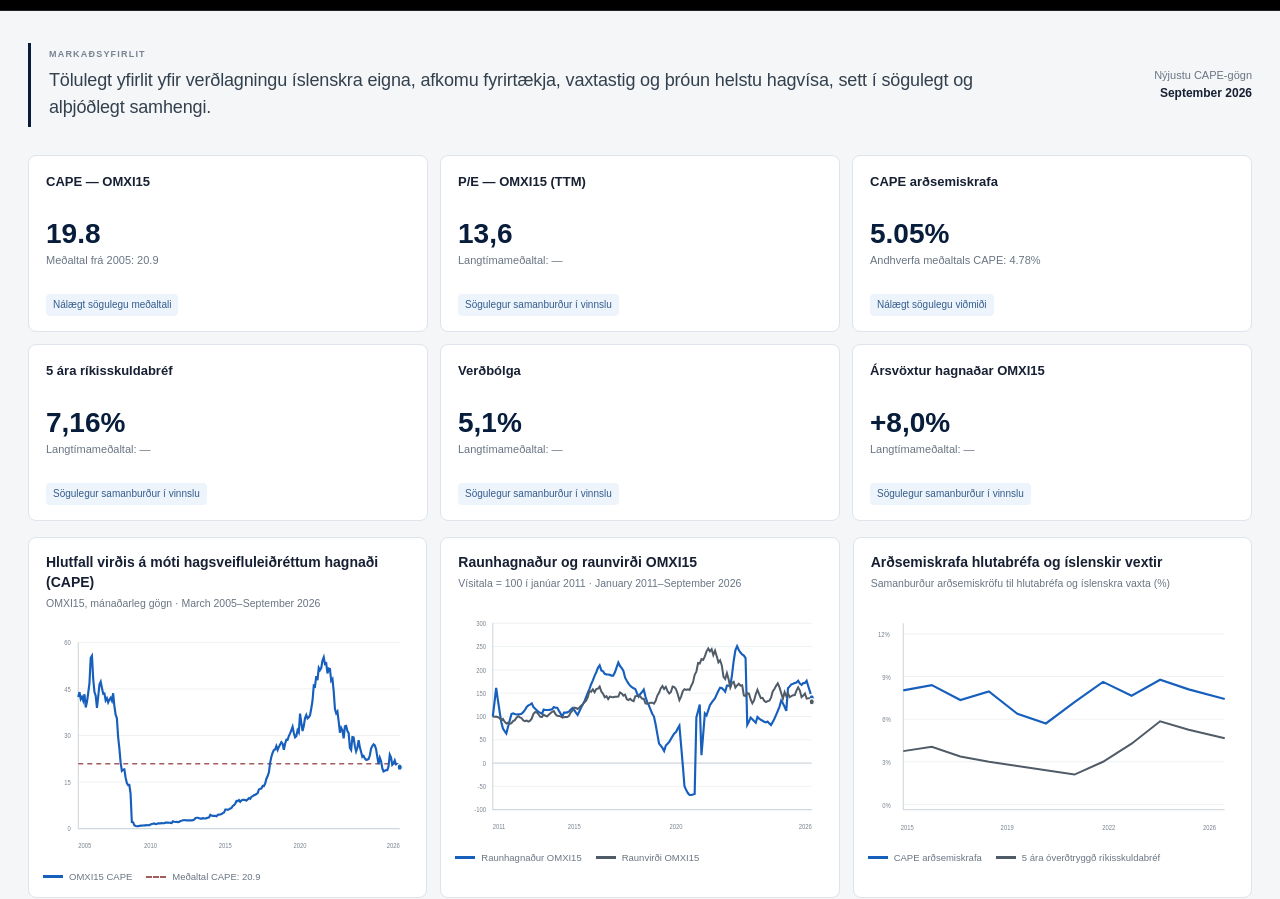
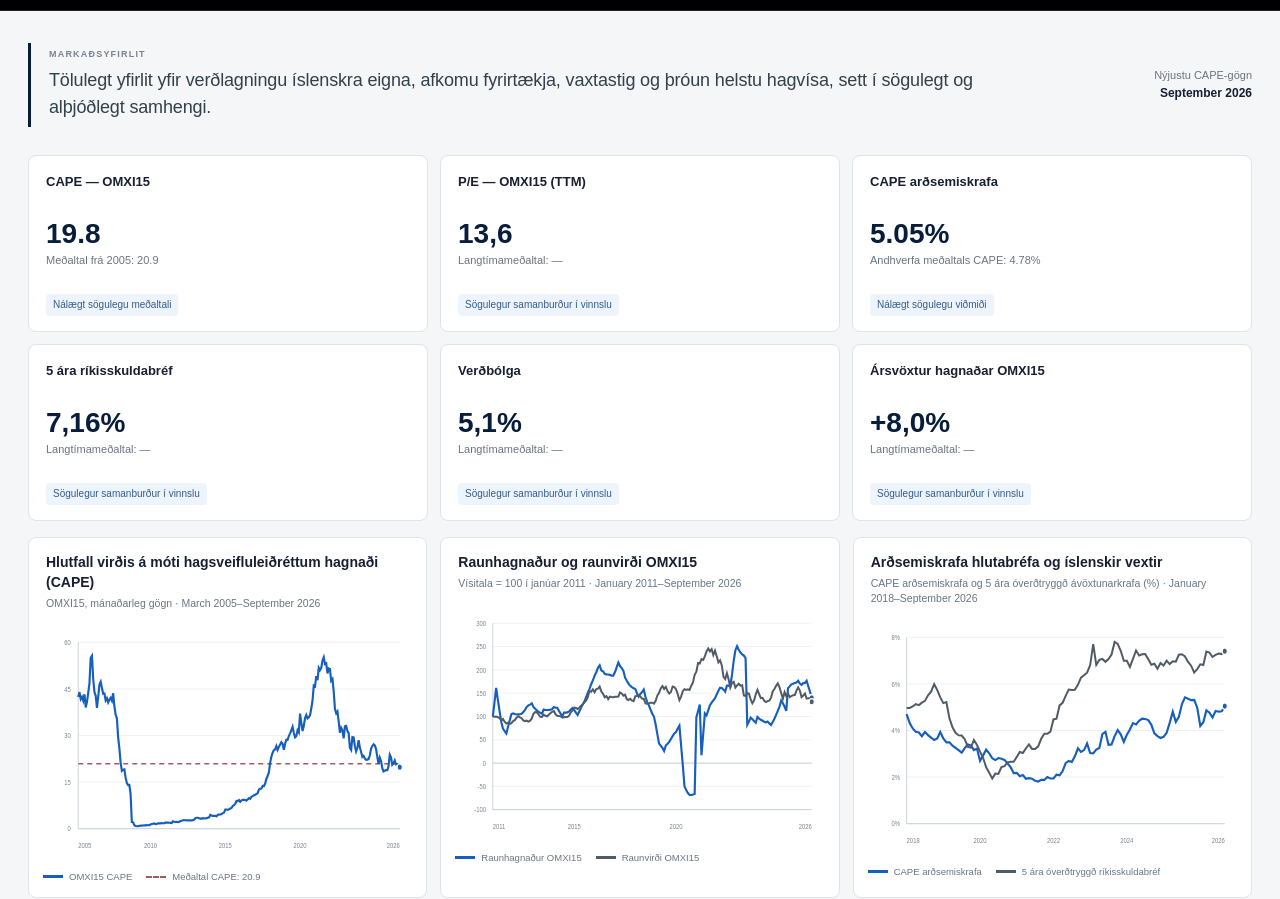
Before and after one commit to BrynjarOlafsson/iceland-market-monitor, a plain HTML site: page index.html in a window 1280 px wide. Shown: the part 72-971 px from the top of the page. Drawn offline with Linux system fonts and the light colour scheme.

Commit message:
Connect Treasury yield comparison chart to CSV
Connect Treasury yield comparison chart to CSV

```diff
--- a/index.html
+++ b/index.html
@@ -1271,99 +1271,33 @@
         </article>
 
 
-        <!-- RETURN REQUIREMENT VS RATES -->
+        <!-- CAPE EARNINGS YIELD AND NON-INDEXED 5-YEAR TREASURY YIELD -->
 
         <article class="panel">
-
             <div class="panel-header">
-                <h2 class="panel-title">
-                    Arðsemiskrafa hlutabréfa og íslenskir vextir
-                </h2>
-
-                <p class="panel-subtitle">
-                    Samanburður arðsemiskröfu til hlutabréfa og íslenskra vaxta (%)
+                <h2 class="panel-title">Arðsemiskrafa hlutabréfa og íslenskir vextir</h2>
+                <p class="panel-subtitle" id="ratesChartSubtitle">
+                    CAPE arðsemiskrafa og 5 ára óverðtryggð ávöxtunarkrafa (%) · Sæki gögn…
                 </p>
             </div>
-
             <div class="chart-body">
-
                 <div class="chart-wrap">
-
-                    <svg
-                        class="chart-svg"
-                        viewBox="0 0 440 230"
-                        preserveAspectRatio="none">
-
-                        <line class="grid-line" x1="42" y1="30" x2="425" y2="30"/>
-                        <line class="grid-line" x1="42" y1="70" x2="425" y2="70"/>
-                        <line class="grid-line" x1="42" y1="110" x2="425" y2="110"/>
-                        <line class="grid-line" x1="42" y1="150" x2="425" y2="150"/>
-                        <line class="grid-line" x1="42" y1="190" x2="425" y2="190"/>
-
-                        <line class="axis-line" x1="42" y1="20" x2="42" y2="195"/>
-                        <line class="axis-line" x1="42" y1="195" x2="425" y2="195"/>
-
-                        <text class="axis-text" x="17" y="193">0%</text>
-                        <text class="axis-text" x="17" y="153">3%</text>
-                        <text class="axis-text" x="17" y="113">6%</text>
-                        <text class="axis-text" x="17" y="73">9%</text>
-                        <text class="axis-text" x="12" y="33">12%</text>
-
-                        <polyline
-                            class="series-blue"
-                            points="
-                            42,83
-                            76,78
-                            110,92
-                            144,84
-                            178,105
-                            212,114
-                            246,94
-                            280,75
-                            314,88
-                            348,73
-                            382,82
-                            425,91"/>
-
-                        <polyline
-                            class="series-slate"
-                            points="
-                            42,140
-                            76,136
-                            110,145
-                            144,150
-                            178,154
-                            212,158
-                            246,162
-                            280,150
-                            314,133
-                            348,112
-                            382,120
-                            425,128"/>
-
-                        <text class="axis-text" x="39" y="214">2015</text>
-                        <text class="axis-text" x="158" y="214">2019</text>
-                        <text class="axis-text" x="279" y="214">2022</text>
-                        <text class="axis-text" x="399" y="214">2026</text>
-
+                    <svg class="chart-svg" id="ratesHistoryChart"
+                         viewBox="0 0 440 230" preserveAspectRatio="none"
+                         role="img" aria-label="CAPE arðsemiskrafa og ávöxtunarkrafa 5 ára óverðtryggðra ríkisskuldabréfa">
                     </svg>
-
                 </div>
-
                 <div class="legend">
                     <div class="legend-item">
                         <span class="legend-swatch"></span>
                         CAPE arðsemiskrafa
                     </div>
-
                     <div class="legend-item">
                         <span class="legend-swatch slate"></span>
                         5 ára óverðtryggð ríkisskuldabréf
                     </div>
                 </div>
-
-            </div>
-
+            </div>
         </article>
 
     </section>
@@ -1794,11 +1728,11 @@
 
 
     <div class="prototype-note">
-        <strong>Útgáfa 0.2 — CAPE gagnatenging:</strong>
-        OMXI15 CAPE, afleidd CAPE-arðsemiskrafa, söguleg viðmið, CAPE-línurit og tengdar
-        athuganir byggjast nú á market_data.csv. Önnur KPI-gildi, sumar
-        samanburðartölur og línurit eru enn frumgerð og verða tengd
-        gagnaskránni í næstu áföngum.
+        <strong>Útgáfa 0.2 — gagnatenging:</strong>
+        OMXI15 CAPE, afleidd CAPE-arðsemiskrafa, söguleg viðmið, tengdar
+        athuganir og öll þrjú aðallínuritin byggjast nú á market_data.csv.
+        Önnur KPI-gildi og sumar samanburðartölur eru enn frumgerð og verða
+        tengd gagnaskránni í næstu áföngum.
     </div>
 
 </main>
@@ -2061,6 +1995,119 @@
         `Janúar 2011 er 100. Raunhagnaður ${latest.earnings.toFixed(1)}, ` +
         `raunvirði ${latest.index.toFixed(1)}.`);
     return { first: history[0].month, last: latest.month, count: history.length };
+}
+
+
+/* Comparison chart: same monthly CSV, no smoothing or interpolating missing data.
+   The 2018-onward default avoids the extreme post-crisis reciprocal CAPE values
+   obscuring the economically relevant recent interest-rate comparison. */
+function renderRatesHistoryChart(rows) {
+    const svg = document.getElementById('ratesHistoryChart');
+    if (!svg) return null;
+    const ns = 'http://www.w3.org/2000/svg';
+    const startMonth = '2018-01';
+    const validMonths = /^\d{4}-(0[1-9]|1[0-2])$/;
+    const history = rows.filter(row => row.month >= startMonth && validMonths.test(row.month) &&
+        ((Number.isFinite(row.cape) && row.cape > 0) ||
+         Number.isFinite(row.bondYield)));
+    history.sort((a, b) => a.month.localeCompare(b.month));
+    if (history.length < 2) throw new Error('Not enough valid rate comparison observations');
+    if (new Set(history.map(row => row.month)).size !== history.length) {
+        throw new Error('Duplicate months in rates history');
+    }
+
+    const series = history.map(row => ({
+        month: row.month,
+        capeYield: Number.isFinite(row.cape) && row.cape > 0 ? 100 / row.cape : NaN,
+        bondYield: Number.isFinite(row.bondYield) ? 100 * row.bondYield : NaN
+    }));
+    const capePoints = series.filter(row => Number.isFinite(row.capeYield));
+    const bondPoints = series.filter(row => Number.isFinite(row.bondYield));
+    if (capePoints.length < 2 || bondPoints.length < 2) {
+        throw new Error('Both yield series must have at least two observations');
+    }
+    const values = series.flatMap(row => [row.capeYield, row.bondYield])
+        .filter(Number.isFinite);
+    // Use a zero baseline with clean 2-percentage-point ticks for comparability.
+    const minY = Math.min(0, Math.floor(Math.min(...values) / 2) * 2);
+    const maxY = Math.max(2, Math.ceil(Math.max(...values) / 2) * 2);
+    const b = { left: 46, right: 425, top: 20, bottom: 195 };
+    const serial = month => Number(month.slice(0, 4)) * 12 + Number(month.slice(5, 7));
+    const first = serial(series[0].month);
+    const last = serial(series[series.length - 1].month);
+    const x = month => b.left + (serial(month) - first) /
+        Math.max(1, last - first) * (b.right - b.left);
+    const y = value => b.bottom - (value - minY) / (maxY - minY) * (b.bottom - b.top);
+
+    svg.replaceChildren();
+    function draw(tag, attrs, content) {
+        const element = document.createElementNS(ns, tag);
+        for (const [key, value] of Object.entries(attrs)) {
+            element.setAttribute(key, String(value));
+        }
+        if (content !== undefined) element.textContent = String(content);
+        svg.appendChild(element);
+        return element;
+    }
+    for (let value = minY; value <= maxY; value += 2) {
+        const py = y(value);
+        draw('line', { class: 'grid-line', x1: b.left, y1: py,
+                       x2: b.right, y2: py });
+        draw('text', { class: 'axis-text', x: b.left - 8, y: py + 2.5,
+                       'text-anchor': 'end' }, `${value}%`);
+    }
+    draw('line', { class: 'axis-line', x1: b.left, y1: b.top,
+                   x2: b.left, y2: b.bottom });
+    draw('line', { class: 'axis-line', x1: b.left, y1: b.bottom,
+                   x2: b.right, y2: b.bottom });
+
+    const firstYear = Number(series[0].month.slice(0, 4));
+    const lastYear = Number(series[series.length - 1].month.slice(0, 4));
+    const years = [firstYear];
+    for (let year = firstYear + 2; year <= lastYear - 2; year += 2) years.push(year);
+    if (years[years.length - 1] !== lastYear) years.push(lastYear);
+    for (const year of years) {
+        const month = year === firstYear ? series[0].month :
+                      year === lastYear ? series[series.length - 1].month : `${year}-01`;
+        draw('text', {
+            class: 'axis-text', x: x(month), y: 213,
+            'text-anchor': year === firstYear ? 'start' : year === lastYear ? 'end' : 'middle'
+        }, year);
+    }
+
+    // Separate paths at missing values: never imply continuous observations over gaps.
+    for (const [key, className, color] of [
+        ['capeYield', 'series-blue', 'var(--blue)'],
+        ['bondYield', 'series-slate', 'var(--slate)']
+    ]) {
+        let segment = [];
+        function flush() {
+            if (segment.length > 1) {
+                draw('polyline', { class: className, points: segment.join(' ') });
+            }
+            segment = [];
+        }
+        for (const row of series) {
+            if (!Number.isFinite(row[key])) {
+                flush();
+                continue;
+            }
+            segment.push(`${x(row.month).toFixed(2)},${y(row[key]).toFixed(2)}`);
+        }
+        flush();
+        const latest = [...series].reverse().find(row => Number.isFinite(row[key]));
+        draw('circle', { cx: x(latest.month), cy: y(latest[key]), r: 3,
+            fill: color, stroke: '#ffffff', 'stroke-width': 1.2 });
+    }
+    const latestCape = capePoints[capePoints.length - 1];
+    const latestBond = bondPoints[bondPoints.length - 1];
+    svg.setAttribute('aria-label',
+        `CAPE arðsemiskrafa og ávöxtunarkrafa 5 ára óverðtryggðra ríkisskuldabréfa ` +
+        `frá ${series[0].month} til ${series[series.length - 1].month}. ` +
+        `Síðasta CAPE arðsemiskrafa ${latestCape.capeYield.toFixed(2)}%, ` +
+        `síðasta ávöxtunarkrafa ríkisskuldabréfa ${latestBond.bondYield.toFixed(2)}%.`);
+    return { first: series[0].month, last: series[series.length - 1].month,
+             count: series.length, latestCape, latestBond };
 }
 
 /* Iceland Market Monitor 0.2: one CSV is the source for every displayed CAPE value. */
@@ -2134,6 +2181,32 @@
             setText('earningsChartSubtitle', 'Ekki tókst að birta gögn um raunhagnað');
         }
 
+        // Third chart also uses the existing CSV response (no additional fetch).
+        const bondIndex = headers.indexOf('yield_5y_ni');
+        if (bondIndex < 0) throw new Error('Required yield_5y_ni column is missing');
+        const yieldRows = lines.slice(1).map(line => {
+            const cells = line.split(',');
+            const month = (cells[monthIndex] || '').trim();
+            const capeCell = (cells[capeIndex] || '').trim();
+            const bondCell = (cells[bondIndex] || '').trim();
+            return {
+                month,
+                cape: capeCell === '' ? NaN : Number(capeCell),
+                bondYield: bondCell === '' ? NaN : Number(bondCell)
+            };
+        });
+        try {
+            const renderedRates = renderRatesHistoryChart(yieldRows);
+            if (renderedRates) {
+                setText('ratesChartSubtitle',
+                    `CAPE arðsemiskrafa og 5 ára óverðtryggð ávöxtunarkrafa (%) · ` +
+                    `${formatMonth(renderedRates.first)}–${formatMonth(renderedRates.last)}`);
+            }
+        } catch (chartError) {
+            console.error('Yield comparison chart could not be rendered:', chartError);
+            setText('ratesChartSubtitle', 'Ekki tókst að birta gögn um arðsemiskröfur');
+        }
+
         const capeHistory = lines.slice(1).map(line => {
             const cells = line.split(',');
             const month = (cells[monthIndex] || '').trim();
@@ -2221,6 +2294,7 @@
         console.error('CAPE data could not be loaded:', error);
         setText('capeChartSubtitle', 'Ekki tókst að sækja CAPE-gögn');
         setText('earningsChartSubtitle', 'Ekki tókst að sækja gögn um raunhagnað');
+        setText('ratesChartSubtitle', 'Ekki tókst að sækja gögn um arðsemiskröfur');
         setText('capeObservationDate', 'Gögn ekki tiltæk');
         setText('capeObservationDateCard', 'Gögn ekki tiltæk');
         setText('capeRelativePosition', 'Gögn ekki tiltæk');
```
